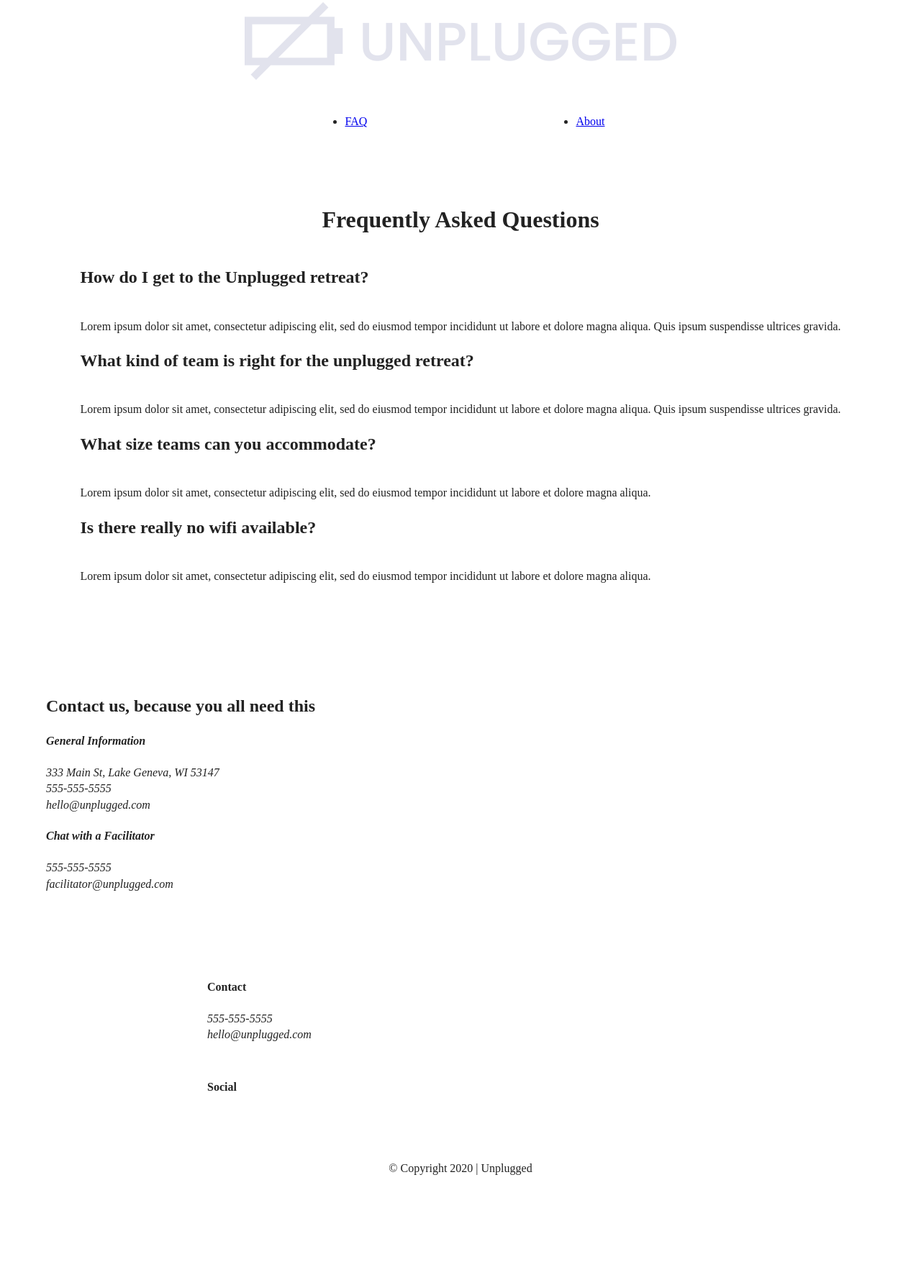
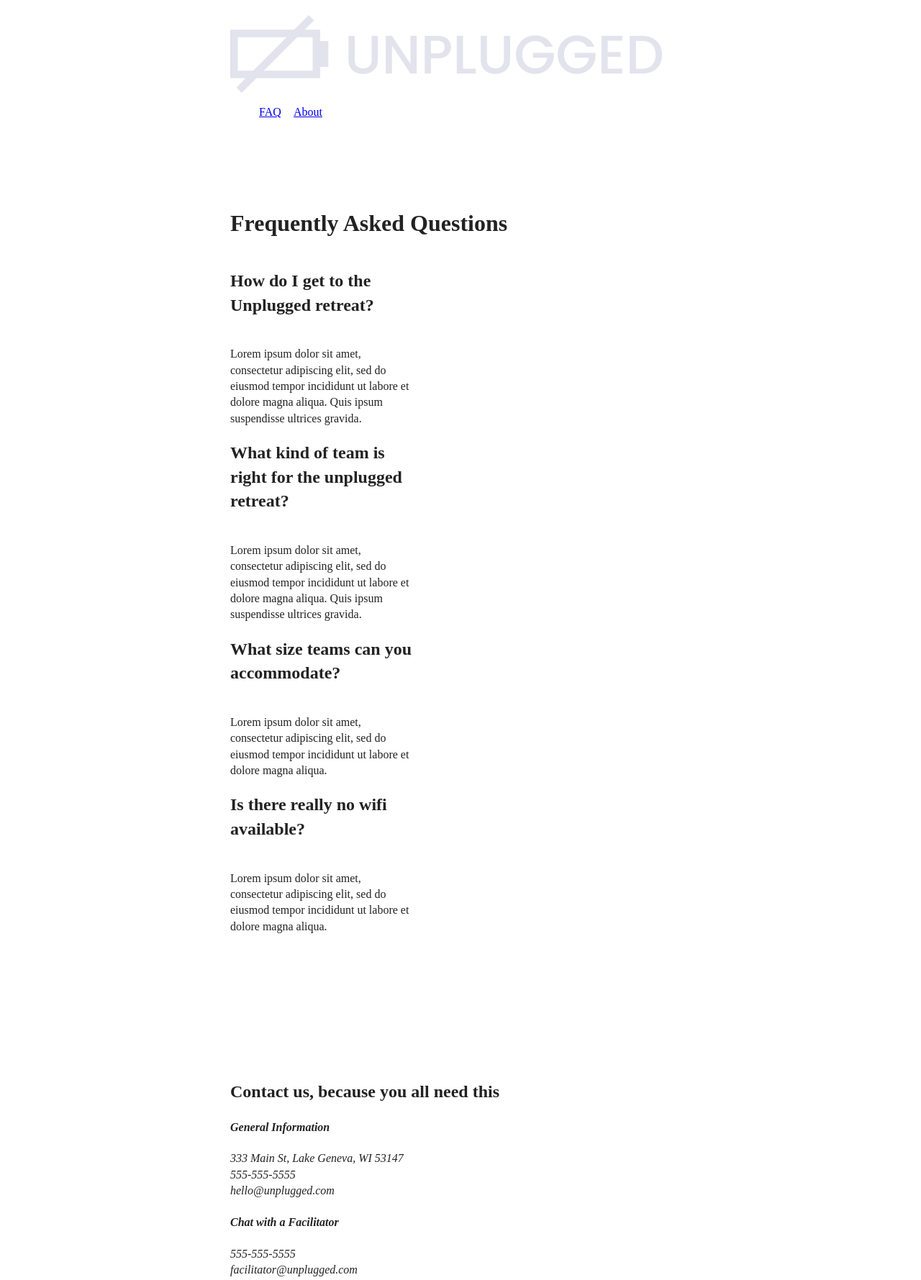
Before and after one commit to codercreative/unplugged-retreat, a website: page faq/index.html in a window 1280 px wide. Shown: the part 12-1791 px from the top of the page at 72% size. Before the commit the page ends 1668 px from the top, so only its background shows below. Drawn offline with Linux system fonts and the light colour scheme; files whose address does not match are found by name.

Commit message:
Partial update of tablet code for css

```diff
--- a/css/main.css
+++ b/css/main.css
@@ -134,6 +134,7 @@ header nav ul {
   display: flex;
   justify-content: space-around;
   width: 100%;
+  list-style: none;
 }
 
 footer {
@@ -268,7 +269,7 @@ aside {
 }
 
 .faq .content-wrapper {
-  display: flex;
+  display: inline-flex;
   justify-content: center;
   align-items: center;
   flex-flow: row wrap;
@@ -371,15 +372,124 @@ aside {
    Modify as content requires.
    ========================================================================== */
 
-@media only screen and (min-width: 35em) {
-  /* Style adjustments for viewports that meet the condition */
+@media only screen and (min-width: 768px) {
+/*Tablet styles here*/
+
+/*  General styles*/
+  .content-wrapper {
+    max-width: 640px; /*why max-width?*/
+    margin: 100px 0;
+  }
+
+/* Header */
+  header {
+    justify-content: space-around;
+    padding: 33px 0;
+  }
+
+  header .content-wrapper {
+    width: 100%;
+    justify-content: space-between;
+  }
+
+  header nav {
+    width: 20%;
+  }
+
+  header nav ul {
+    justify-content: space-between;
+  }
+
+  .header-divider {
+    display: none;
+  }
+
+  /* Aside */
+
+  aside .content-wrapper {
+    margin: 50px 0;
+    display: flex;
+    justify-content: space-between;
+    flex-flow: row wrap;
+  }
+
+  aside .content-wrapper .form-description,
+  aside .content-wrapper .form {
+    width: 40%;
+    margin: 0;
+  }
+
+  /* Features */
+
+  .features article {
+  }
+
+  .features .features-item-description {
+    width: 100;
+  }
+
+   /* Reviews */
+
+   .reviews-article {
+
+   }
+
+   .reviews-article div {
+    width:;
+   }
+
+    /* Footer */
+
+    footer .content-wrapper {
+      width: 50%;
+      margin: 100px 0;
+    }
+
+    .footer-content {
+      width: 50%;
+    }
+
+    footer .contact {
+      margin-bottom: 0;
+    }
+
+    footer .copyright {
+      width: 100%;
+      align-items: center;
+      justify-content: center;
+    }
+
+
+
+/* ==========================================================================
+   About Page
+   ========================================================================== */
+
+
+
+/*==========================================================================
+   FAQ Page
+   ========================================================================== */
+
+  .faq .content-wrapper {
+    display: inline-flex; /*SUPER IMPORTANT IN ORDER TO GET TWO COLUMNS*/
+    justify-content: space-between;
+  }
+
+  .faq-content {
+    flex-basis: 40%;
+  }
+
+  .faq h2 {
+    width: 100%;
+  }
+
 }
 
-@media print,
-  (-webkit-min-device-pixel-ratio: 1.25),
-  (min-resolution: 1.25dppx),
-  (min-resolution: 120dpi) {
-  /* Style adjustments for high resolution devices */
+@media only screen and (min-width: 1200px) {
+/*Desktop styles here*/
+
+/*  General styles*/
 }
 
 /* ==========================================================================
```
Also changed, not shown: index.html (+2 -2 lines).
